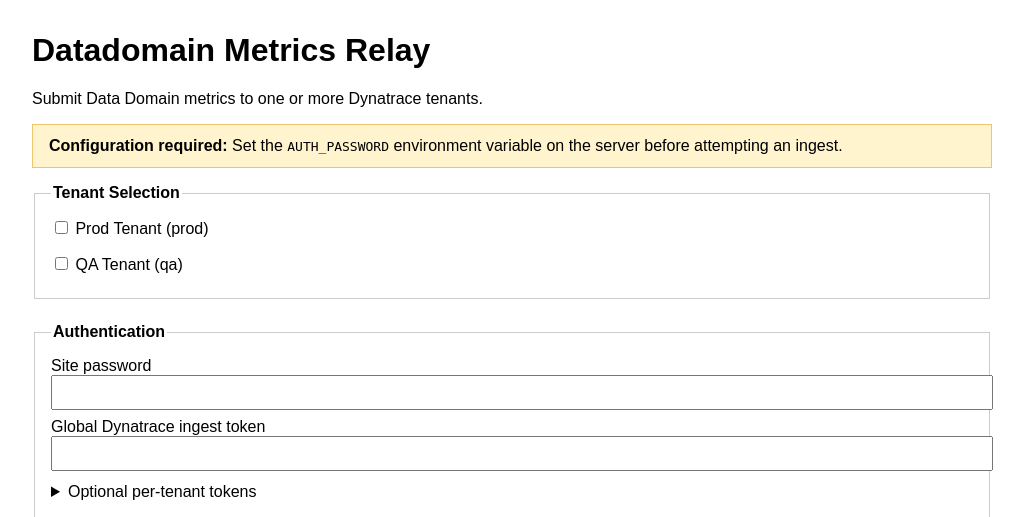
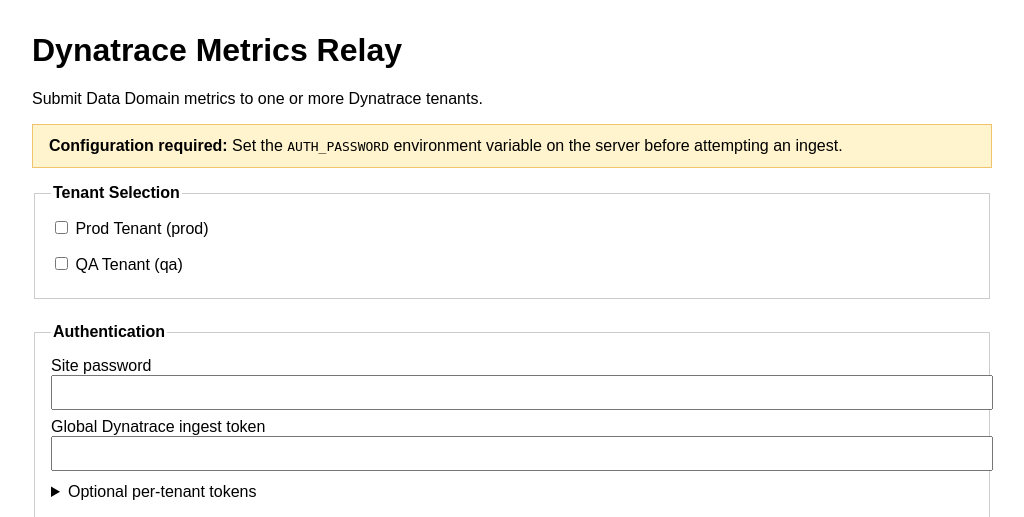
Before and after one commit to agnosticobservability/dt-relay, a Flask app: page /dt-relay/metrics/ in a window 1280 px wide. Shown: the top 517 px of the page, without its empty margins (0-1024 px from the left). Run offline with Flask 3, Linux system fonts and the light colour scheme.

Commit message:
Update metrics relay title

```diff
--- a/apps/datadomain/templates/form.html
+++ b/apps/datadomain/templates/form.html
@@ -2,7 +2,7 @@
 <html lang="en">
 <head>
   <meta charset="utf-8">
-  <title>Datadomain Metrics Relay</title>
+  <title>Dynatrace Metrics Relay</title>
   <meta name="viewport" content="width=device-width, initial-scale=1">
   <style>
     body { font-family: sans-serif; margin: 2rem; max-width: 960px; }
@@ -18,7 +18,7 @@
   </style>
 </head>
 <body>
-  <h1>Datadomain Metrics Relay</h1>
+  <h1>Dynatrace Metrics Relay</h1>
   <p>Submit Data Domain metrics to one or more Dynatrace tenants.</p>
   {% if not auth_configured %}
     <div class="warning">
```
